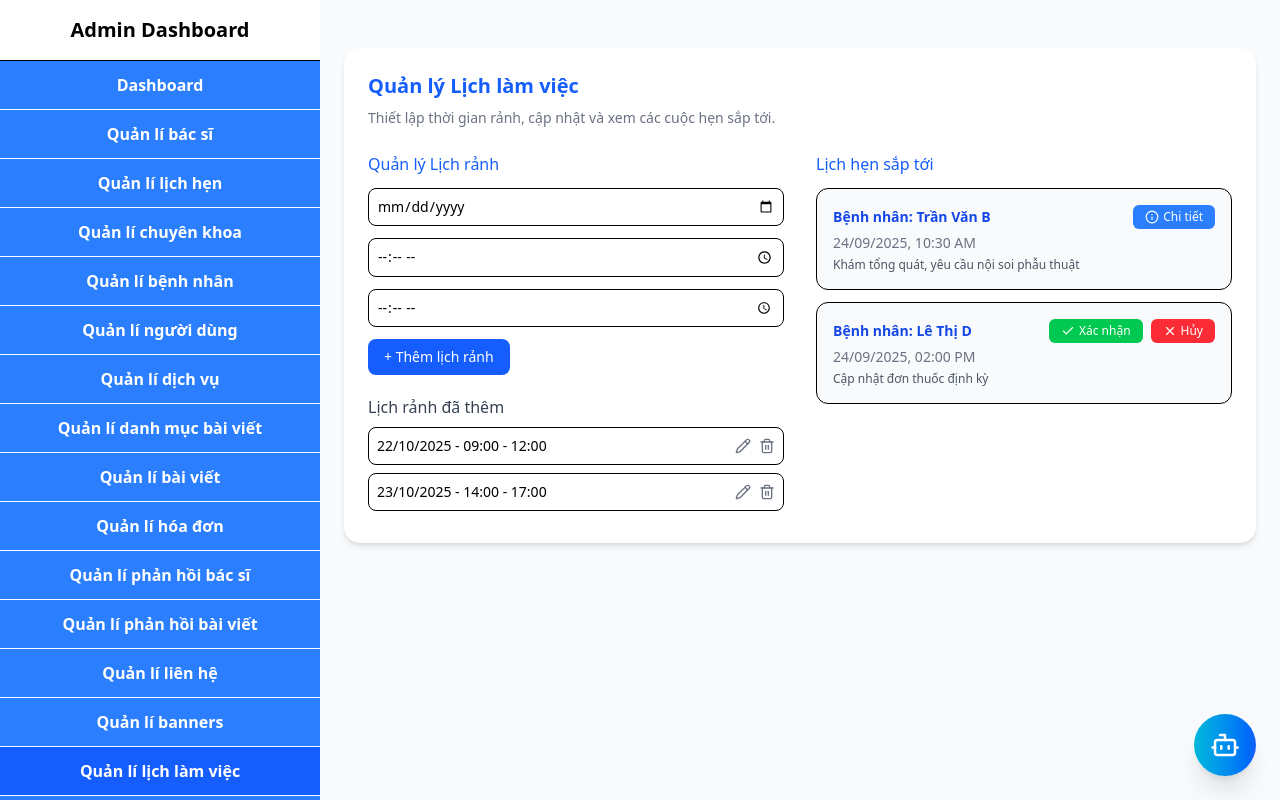
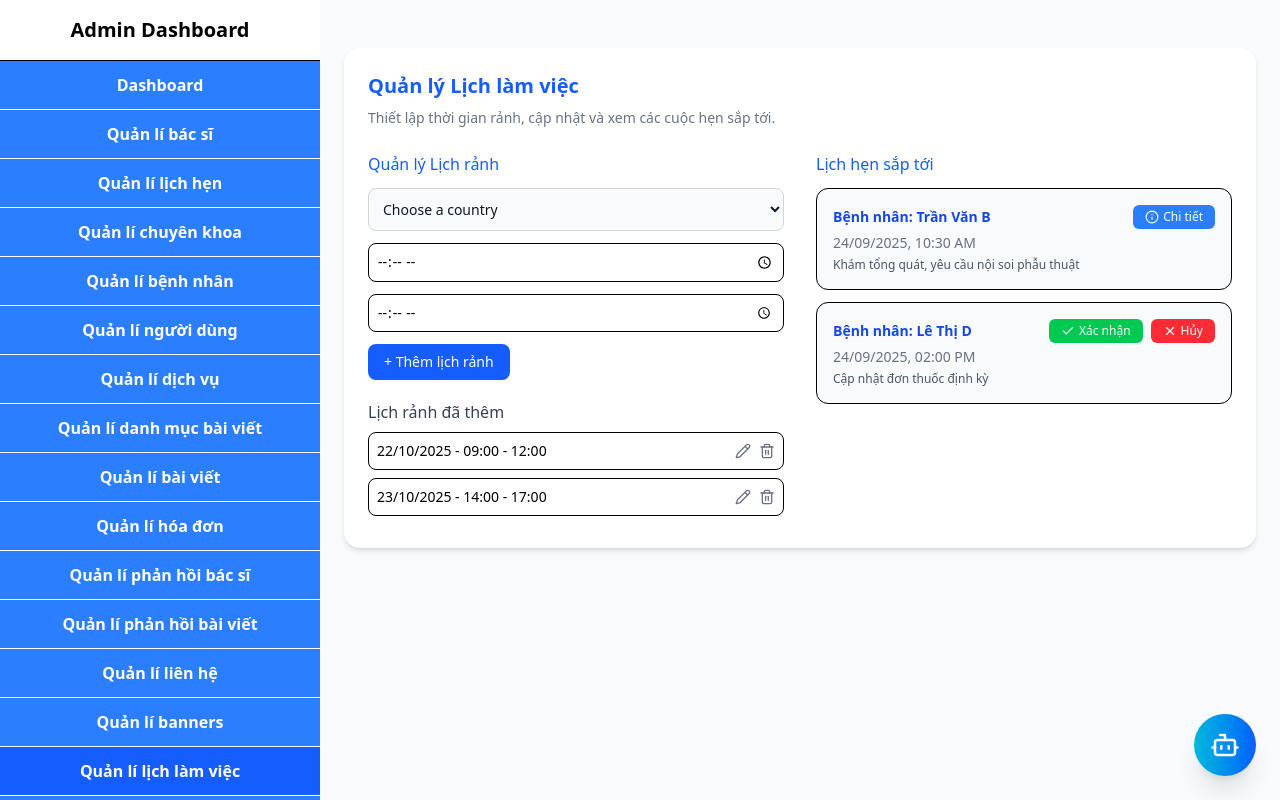
Before and after one commit to DyLan1401/med-appointment, a React app in the folder med-appointment_f/: page /dashboard/works in a window 1280 px wide. Built offline with nearby package versions, Linux system fonts and the light colour scheme; the HTML template or start-up script is replaced by a standard one.

Commit message:
them field dôctor

```diff
--- a/med-appointment_f/src/components/admin/ManagerWork.jsx
+++ b/med-appointment_f/src/components/admin/ManagerWork.jsx
@@ -39,10 +39,13 @@ export default function ManagerWork() {
                 <div>
                     <h3 className="font-medium text-blue-600 mb-3">Quản lý Lịch rảnh</h3>
                     <div className="space-y-3">
-                        <input
-                            type="date"
-                            className="w-full border rounded-lg p-2 text-sm focus:ring-2 focus:ring-blue-400 outline-none"
-                        />
+  <select id="countries" class="bg-gray-50 border border-gray-300 text-gray-900 text-sm rounded-lg focus:ring-blue-500 focus:border-blue-500 block w-full p-2.5 dark:bg-gray-700 dark:border-gray-600 dark:placeholder-gray-400 dark:text-white dark:focus:ring-blue-500 dark:focus:border-blue-500">
+    <option selected>Choose a country</option>
+    <option value="US">United States</option>
+    <option value="CA">Canada</option>
+    <option value="FR">France</option>
+    <option value="DE">Germany</option>
+  </select>
                         <input
                             type="time"
                             placeholder="Giờ bắt đầu"
```
Also changed, not shown: 2 other files (tests, documents, lock files or other folders).
